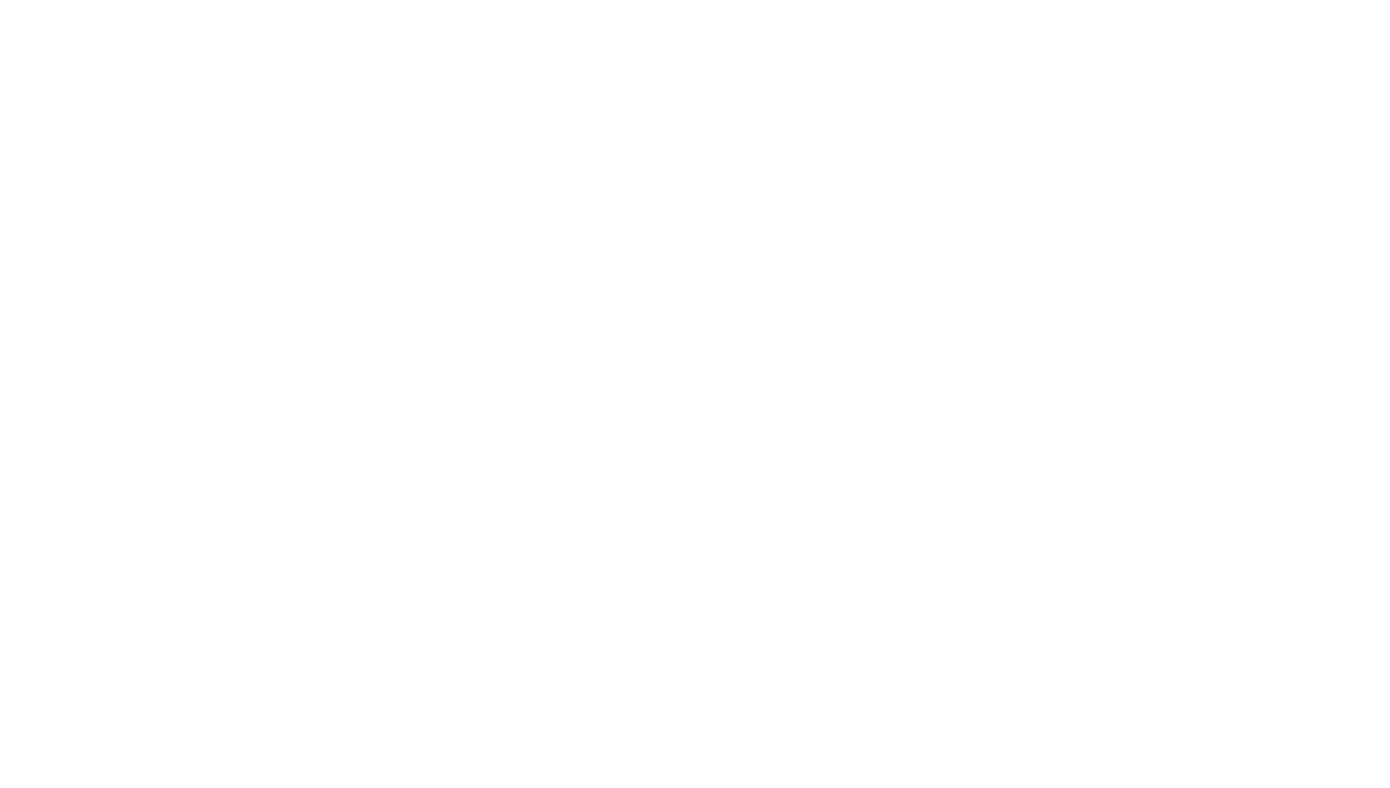
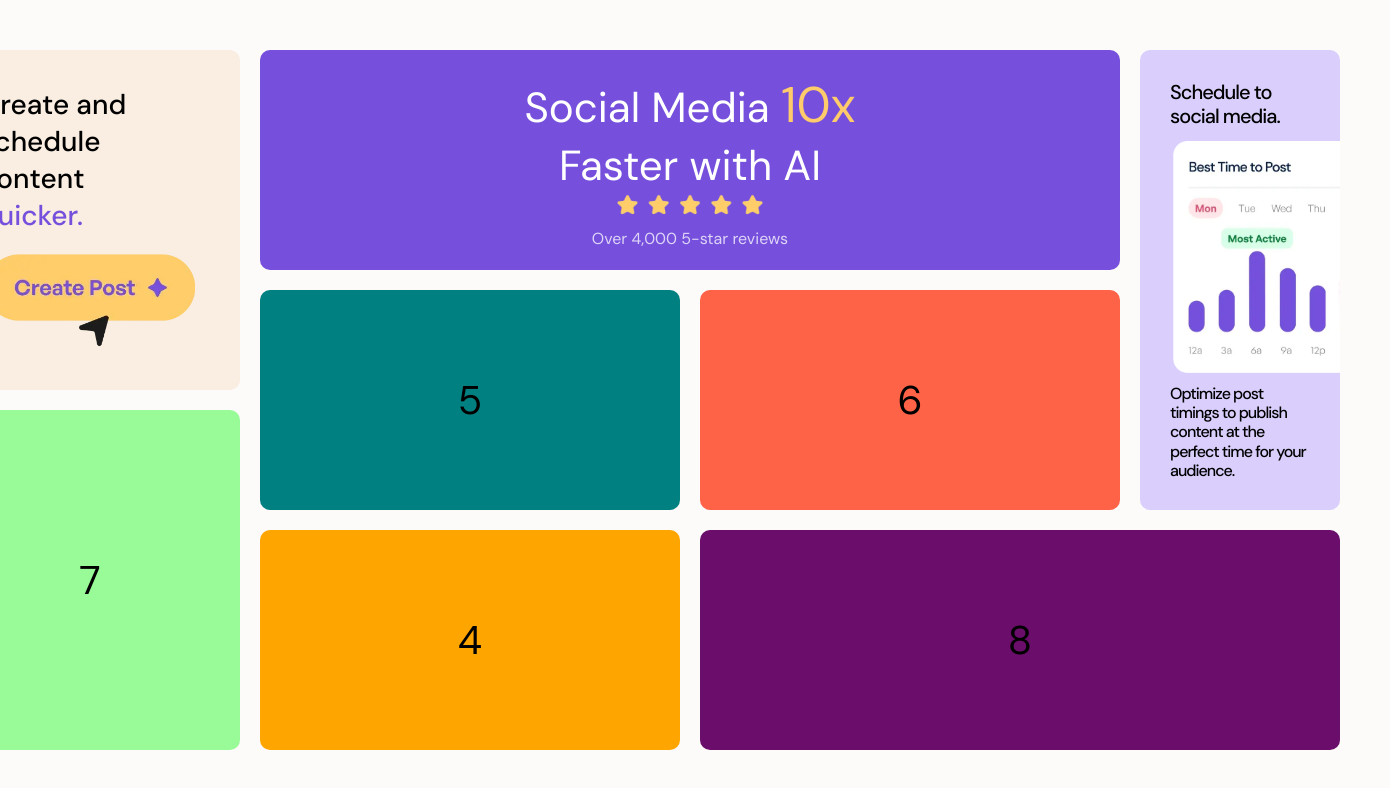
Before and after one commit to his984/bento-grid, a plain HTML site: page index.html in a window 1280 px wide. Shown: the whole page, 1390 px wide, since content can reach past the window. Drawn offline with Linux system fonts and the light colour scheme.

Commit message:
Layout & style

```diff
--- a/index.html
+++ b/index.html
@@ -6,10 +6,38 @@
   <meta name="viewport" content="width=device-width, initial-scale=1.0">
   <title>Bento-grid</title>
   <link rel="stylesheet" href="/style.css">
+  <!-- FONT -->
+  <link rel="preconnect" href="https://fonts.googleapis.com">
+  <link rel="preconnect" href="https://fonts.gstatic.com" crossorigin>
+  <link
+    href="https://fonts.googleapis.com/css2?family=DM+Sans:ital,opsz,wght@0,9..40,100..1000;1,9..40,100..1000&display=swap"
+    rel="stylesheet">
 </head>
 
 <body>
-
+  <div class="container">
+    <div class="item item--1">
+      <p>Create and schedule content <span>quicker.</span></p>
+      <img src="/assets/images/illustration-create-post.webp" alt="Create post">
+    </div>
+    <div class="item item--2">
+      <h2>Social Media <span>10x</span> Faster with AI</h2>
+      <img src="assets/images/illustration-five-stars.webp" alt="Stars">
+      <p>Over 4,000 5-star reviews</p>
+    </div>
+    <div class="item item--3">
+      <p>Schedule to social media.</p>
+      <div>
+        <img src="/assets/images/illustration-schedule-posts.webp" alt="Posts">
+      </div>
+      <p class="text">Optimize post timings to publish content at the perfect time for your audience.</p>
+    </div>
+    <div class="item item--4">4</div>
+    <div class="item item--5">5</div>
+    <div class="item item--6">6</div>
+    <div class="item item--7">7</div>
+    <div class="item item--8">8</div>
+  </div>
 </body>
 
 </html>
--- a/style.css
+++ b/style.css
@@ -0,0 +1,147 @@
+* {
+  padding: 0;
+  margin: 0;
+  box-sizing: border-box;
+}
+html,
+body {
+  height: 100vh;
+  display: flex;
+  align-items: center;
+  justify-content: center;
+  font-family: "DM Sans", sans-serif;
+}
+/* CONTAINER */
+.container {
+  background-color: rgba(253, 249, 249, 0.815);
+  height: 800px;
+  width: 1500px;
+  display: grid;
+  grid-template-columns: 300px 1fr 1fr 200px;
+  grid-template-rows: repeat(6, 1fr);
+  gap: 20px;
+  padding: 50px;
+  box-shadow: 2px 2px 15px 1px rgba(0, 0, 0, 0.2);
+}
+/* ITEM */
+.item {
+  display: flex;
+  align-items: center;
+  justify-content: center;
+  font-size: 40px;
+  border-radius: 10px;
+}
+/* ITEM 01 */
+.item--1 {
+  background-color: hsl(31, 66%, 93%);
+  grid-row: 1/4;
+  display: flex;
+  flex-direction: column;
+  align-items: center;
+  justify-content: center;
+  padding: 40px;
+  font-weight: 500;
+}
+.item--1 p {
+  /* padding: 20px; */
+  /* background-color: red; */
+  font-size: 28px;
+  font-weight: 500;
+}
+.item--1 p span {
+  display: block;
+  color: hsl(256, 67%, 59%);
+}
+.item--1 img {
+  width: 210px;
+  margin-top: 20px;
+}
+/* ITEM 02 */
+.item--2 {
+  background-color: hsl(256, 67%, 59%);
+  color: white;
+  grid-column: 2/4;
+  grid-row: 1/3;
+  display: flex;
+  flex-direction: column;
+  align-items: center;
+  justify-content: center;
+  padding: 15px;
+}
+.item--2 h2 {
+  width: 400px;
+  font-weight: normal;
+  font-size: 42px;
+  text-align: center;
+  /* margin-bottom: 15px; */
+}
+.item--2 h2 span {
+  color: hsl(39, 100%, 71%);
+  font-size: 50px;
+}
+.item--2 img {
+  width: 150px;
+}
+.item--2 p {
+  font-size: 16px;
+  margin-top: 10px;
+  font-weight: normal;
+  color: rgba(255, 255, 255, 0.753);
+}
+/* ITEM 03 */
+.item--3 {
+  background-color: hsl(254, 88%, 90%);
+  grid-row: 1/5;
+  display: flex;
+  flex-direction: column;
+  align-items: center;
+  justify-content: space-between;
+  gap: 20px;
+  padding: 30px;
+  position: relative;
+  line-height: 1.2;
+  overflow: hidden;
+}
+.item--3 p {
+  font-size: 20px;
+  font-weight: 500;
+  letter-spacing: -1px;
+}
+.item--3 img {
+  width: 260px;
+  position: absolute;
+  right: -93px;
+  top: 91px;
+}
+.item--3 .text {
+  font-size: 16px;
+  line-height: 1.2;
+}
+/* ITEM 04 */
+.item--4 {
+  background-color: orange;
+  grid-row: 5/-1;
+}
+/* ITEM 05 */
+.item--5 {
+  background-color: teal;
+  /* grid-column:  ; */
+  grid-row: 3/5;
+}
+/* ITEM 06 */
+.item--6 {
+  background-color: tomato;
+  grid-row: 3/5;
+}
+/* ITEM 07 */
+.item--7 {
+  background-color: palegreen;
+  grid-column: 1/2;
+  grid-row: 4/-1;
+}
+/* ITEM 08 */
+.item--8 {
+  background-color: rgb(107, 13, 107);
+  grid-column: 3/-1;
+  grid-row: 5/-1;
+}
```
